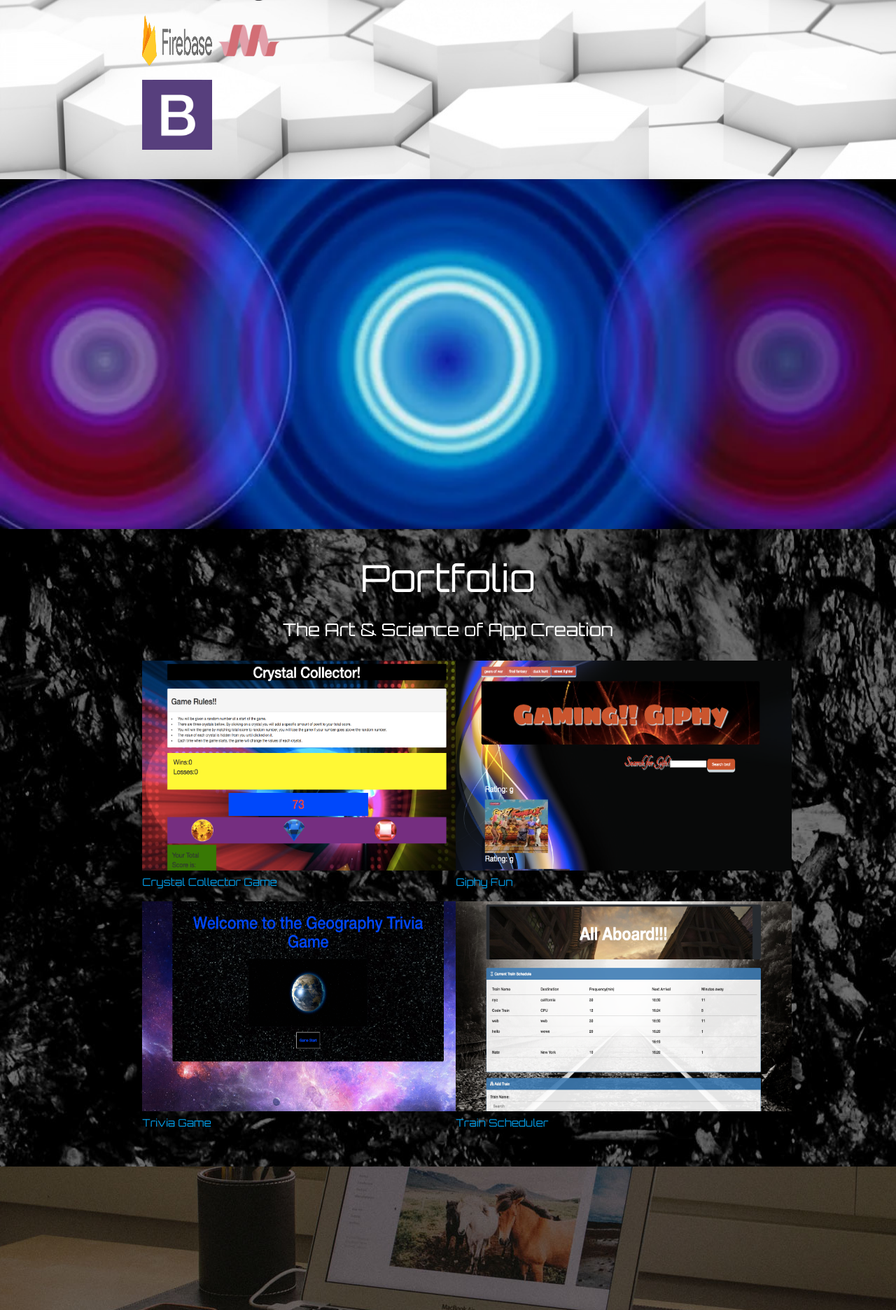
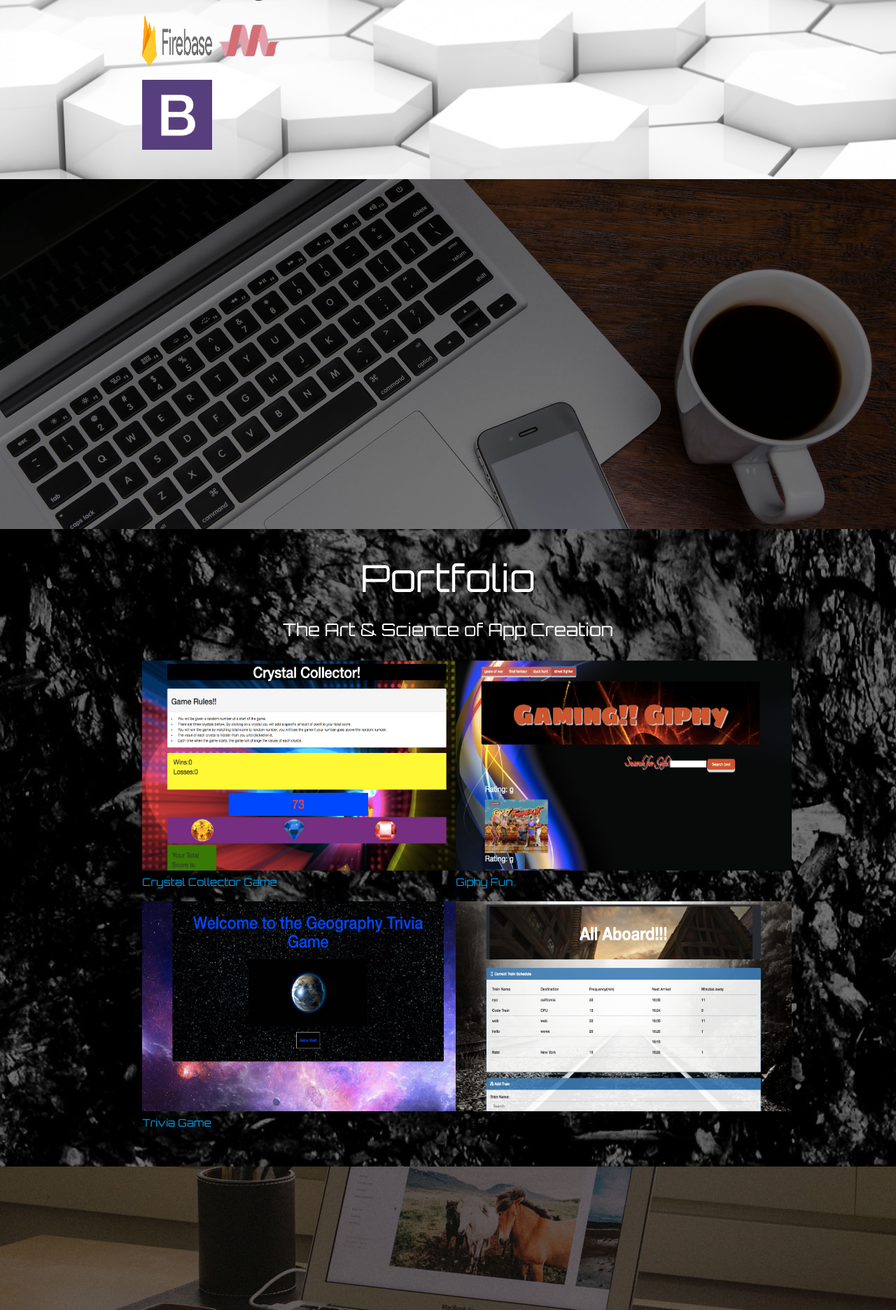
Before and after one commit to G3oo79/Res-portfolio, a PHP site: page / in a window 1280 px wide. Shown: the part 1207-3079 px from the top of the page at 70% size. Run offline with PHP 8.4, Linux system fonts and the light colour scheme; some libraries are stand-ins or nearby versions.

Commit message:
updated images

```diff
--- a/assets/css/style.css
+++ b/assets/css/style.css
@@ -1,8 +1,8 @@
-.parallax-container {
+/*parallax-container {
 	position: relative;
 	overflow: hidden;
-    height: 500px;
-    }
+    height: 550px;
+    }*/
 body {
     display: flex;
     min-height: 100vh;
@@ -60,6 +60,11 @@ body {
 	background-image: url("../images/darkwhite.jpg")
 }
 
+#imageMiddle {
+  width: 1050px;
+  height: 800px;
+}
+
 nav {
 	background: transparent;
 	margin-bottom: 0px;
@@ -70,9 +75,6 @@ hr {
     border-style: inset;
 }
 
-#lens{
-
-}
 
 .material-icons {
   background: blue;
--- a/index.html
+++ b/index.html
@@ -62,11 +62,11 @@
     			<div id="particles-js">
     				<canvas style="display: block; transform: translate3d(0%, 0px, 0px);"></canvas>
     			</div>
-	    		</div>
-	    		<div class="nameTitle"><h1 id="container2">G3oo0</h1></div>
-				<div class="element"></div>
+	    	</div>
 
-			</div>
+	    	<div class="nameTitle"><h1 id="container2">G3oo0</h1></div>
+
+			<div class="element"></div>
 		</div>
 
   		<a href="#" class="back-to-top btn-floating btn-large waves-effect waves-light red tooltipped" data-position="left" data-delay="50" data-tooltip="Back to the Top" data-tooltip-id="a4d54b44-0d7d-ed22-2182-b35b914a59f9" style="display: block;"><i class="material-icons">arrow_upward</i></a>
@@ -75,7 +75,7 @@
 			<div class="row container">
 				<h3 class="header center">About Me</h3><hr>
 
-				<br><div class="col s4">
+				<br><div class="col l4 s5 m5">
 					<img id="mypic" src="assets/images/fausto.png" style="width:250px;height:250px; alt="picture">
 					<img id="html" src="assets/images/4Pm03N.png" alt="">
 					<img id="html" src="assets/images/jquery-logo.png" alt="">
@@ -86,14 +86,15 @@
 					<img id="html" src="assets/images/Bootstrap.jpg" alt="">
 				</div>
 
-				<div class="col l8">
+				<div class="col l8 s6 m6 ">
 					<p class="black-text text-darken-3 lighten-3 me" style="font-size: 25px;">Web developer with a background  in Computer Electronics. Highly motivated self-starter capable of working independently as well as in group settings. Able to build sophisticated websites with full database backend all the way from mockup to rollout. Well-versed in numerous programming languages including HTML5, CSS3, JavaScrip, Jquery, Node.js. Bilingual proficient in spanish. Intensive training in troubleshooting, technical and safety procedures. using measuring and diagnostic devices to adjust, test, and repair equipment. </p>
 				</div>
 			</div>
 		</div>
 
   		<div class="parallax-container">
-    		<div class="parallax"><img src="assets/images/round.jpg" style="display: block transform: translate3d(-50%, 0px, 0px);">
+    		<div class="parallax"><img id="imageMiddle" src="assets/images/computer.jpg" style="display: block; transform: translate3d(-50%, 0px, 0px);">
+
 
     		</div>
     	</div>
@@ -102,28 +103,28 @@
 			<div class="row container">
 				<h2 class="header center white-text">Portfolio</h2>
 				<p class="white-text text-darken-3 lighten-3 center" style="font-size: 25px;">The Art & Science of App Creation</p>
-				<div class="col s6">
+				<div class="col l6 m12 s6">
 					<a href="https://cryztal-coll.herokuapp.com/">
 						<img class="img-portfolio img-responsive" src="assets/images/crystalcoll.png" alt="">
 						<p class="imgDescription">Crystal Collector Game</p>
 					</a>
 				</div>
-				<div class="col s6">
+				<div class="col l6 m12 s6">
 					<a href="https://cryztal-coll.herokuapp.com/">
 						<img class="img-portfolio img-responsive" src="assets/images/gyphy.png" alt="">
 						<p class="imgDescription">Giphy Fun</p>
 					</a>
 
 				</div>
-				<div class="col s6">
+				<div class="col l6 m12 s6">
 					<a href="https://cryztal-coll.herokuapp.com/">
 						<img class="img-portfolio img-responsive" src="assets/images/trivia.png" alt="">
 						<p class="imgDescription">Trivia Game</p>
 					</a>
 
 				</div>
-				<div class="col s6">
-					<a href="https://train-geo79.herokuapp.com/">
+				<div class="col l6 m12 s6">
+					<a href="https://train-geo79.herokuapp.com/"></a>
 						<img class="img-portfolio img-responsive" src="assets/images/train.png" alt="">
 						<p class="imgDescription">Train Scheduler</p>
 					</a>
@@ -132,7 +133,7 @@
 		</div>
 
 		<div class="parallax-container">
-    		<div class="parallax"><img src="assets/images/home-bg.jpg" style="display: block transform: translate3d(-50%, 0px, 0px);">
+    		<div class="parallax"><img src="assets/images/home-bg.jpg" style="display: block; transform: translate3d(-50%, 0px, 0px);">
 
 
     		</div>
@@ -149,7 +150,7 @@
 						<button type="submit">Send</button>
 					</form>
               </div>
-              <div class="col l4 offset-l2 s12">
+              <div class="col l4 offset-l2 s12 m6">
               	<h5 class="white-text">Connect</h5>
                 <ul>
                   <li><a href="https://github.com/G3oo79"><img class="icon" src="assets/images/github.png"></a></li>
@@ -171,14 +172,15 @@
 
 
 
-
-		<script src="assets/main.min.js"></script>
-
 		<!-- ///////////Jquery Link/////////////////////////////// -->
 		<script
 		src="https://code.jquery.com/jquery-3.1.1.js"
 		integrity="sha256-16cdPddA6VdVInumRGo6IbivbERE8p7CQR3HzTBuELA="
 		crossorigin="anonymous"></script>
+
+		<script src="assets/js/main.min.js"></script>
+
+
 
 		<!-- ////////////////JavaScript////////////////////////// -->
 		<script src="assets/app.js">particles();</script>
```
Also changed, not shown: assets/images/computer.jpg (added), assets/images/monkey.jpg (added), assets/images/round.jpg (deleted), assets/js/main.min.js (renamed from assets/main.min.js).
